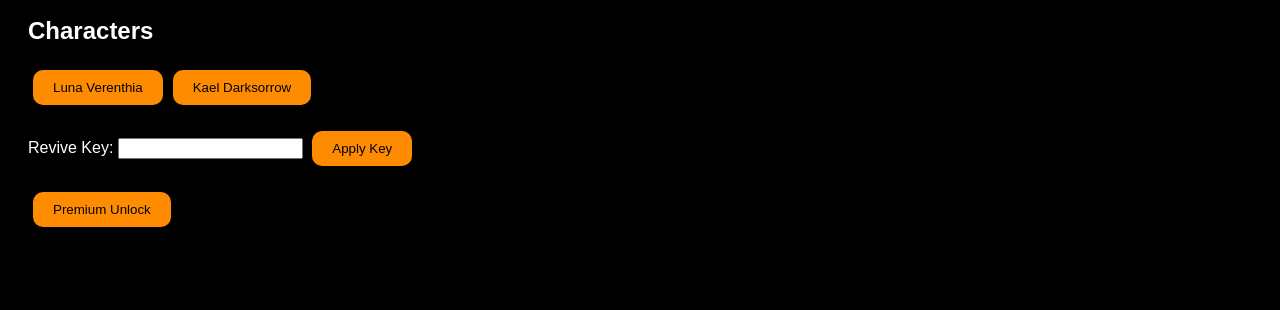
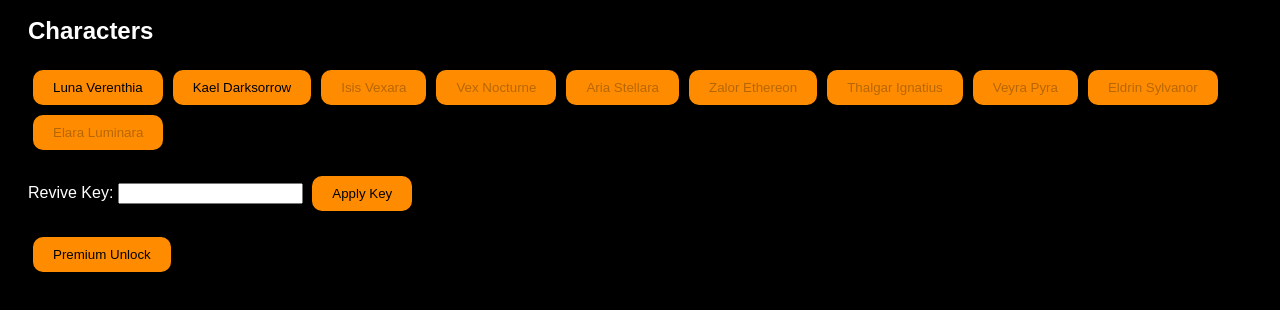
Before and after one commit to CelestialDivine/Celestial-Dominion-Divine-Bonds, a plain HTML site: page index.html in a window 1280 px wide. Shown: the part 130-440 px from the top of the page. Drawn offline with Linux system fonts and the light colour scheme.

Commit message:
Update index.html

```diff
--- a/index.html
+++ b/index.html
@@ -3,6 +3,7 @@
 <head>
     <title>Celestial Dominion: Divine Bonds</title>
     <link rel="stylesheet" href="style.css">
+   <script src="characters.js" defer></script>
     <script src="chat.js" defer></script>
 </head>
 <body>
```
